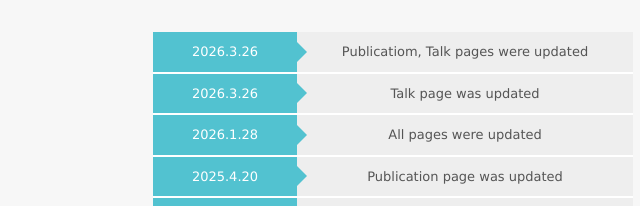
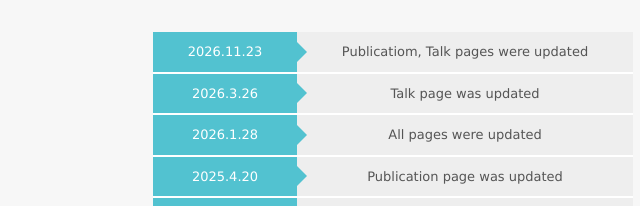
Before and after one commit to yuchida5/scnu.github.io, a plain HTML site: page index.html in a window 1280 px wide. Shown: the part 1167-1373 px from the top of the page, 247-887 px from the left. Drawn offline with Linux system fonts and the light colour scheme.

Commit message:
Add files via upload

```diff
--- a/index.html
+++ b/index.html
@@ -119,7 +119,7 @@
 		<td> XXX were created. </td>
                 </tr> -->
 				<tr>
-					<th> 2026.3.26 </th>
+					<th> 2026.11.23 </th>
 					<td> Publicatiom, Talk pages were updated </td>
 				</tr>
 				<tr>
```
